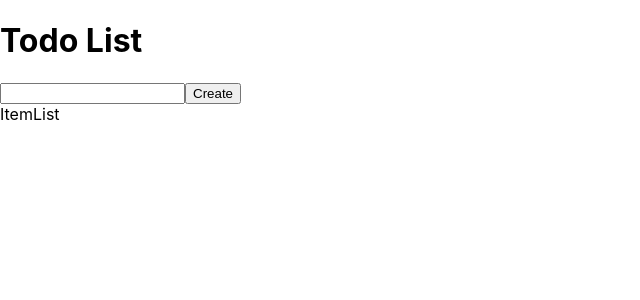
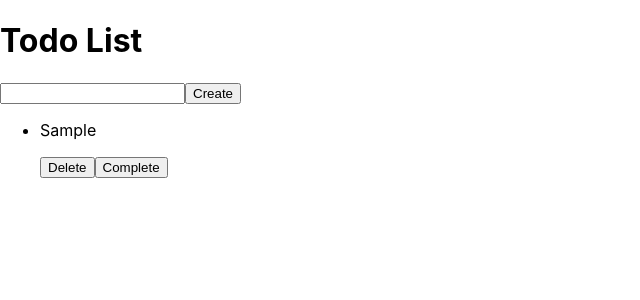
Before and after one commit to npark11/react-app, a React (Create React App) app: page / in a window 1280 px wide. Both pictures are taken after typing "Sample" into the empty fields and a click on the button "Create". Shown: the top 300 px of the page, without its empty margins (0-640 px from the left). Built offline with nearby package versions, Linux system fonts and the light colour scheme.

Commit message:
implemented ItemList component

```diff
--- a/src/App.tsx
+++ b/src/App.tsx
@@ -14,7 +14,7 @@ function App() {
           <h1>{`Todo List`}</h1>
         </div>
         <InsertItem items={items} setItems={setItems} />
-        <ItemList />
+        <ItemList items={items} setItems={setItems} />
       </div>
     </div>
   );
--- a/src/components/ItemList.tsx
+++ b/src/components/ItemList.tsx
@@ -1,5 +1,41 @@
-const ItemList = () => {
-  return <div>ItemList</div>;
+import { Item } from "../types/type";
+
+interface Props {
+  items: Item[];
+  setItems: React.Dispatch<React.SetStateAction<Item[]>>;
+}
+
+const ItemList = ({ items, setItems }: Props) => {
+  const clickDelete = (data: Item) => {
+    setItems(items.filter((item: Item) => item.itemId !== data.itemId));
+  };
+
+  const clickComplete = (data: Item) => {
+    setItems(
+      items.map((item: Item) => {
+        if (item.itemId) {
+          return { ...item, clear: !item.clear };
+        }
+        return item;
+      })
+    );
+  };
+
+  return (
+    <ul>
+      {items.map((data: Item) => {
+        return (
+          <li key={data.itemId}>
+            <p>{data.itemName}</p>
+            <div>
+              <button onClick={() => clickDelete(data)}>{`Delete`}</button>
+              <button onClick={() => clickComplete(data)}>{`Complete`}</button>
+            </div>
+          </li>
+        );
+      })}
+    </ul>
+  );
 };
 
 export default ItemList;
```
